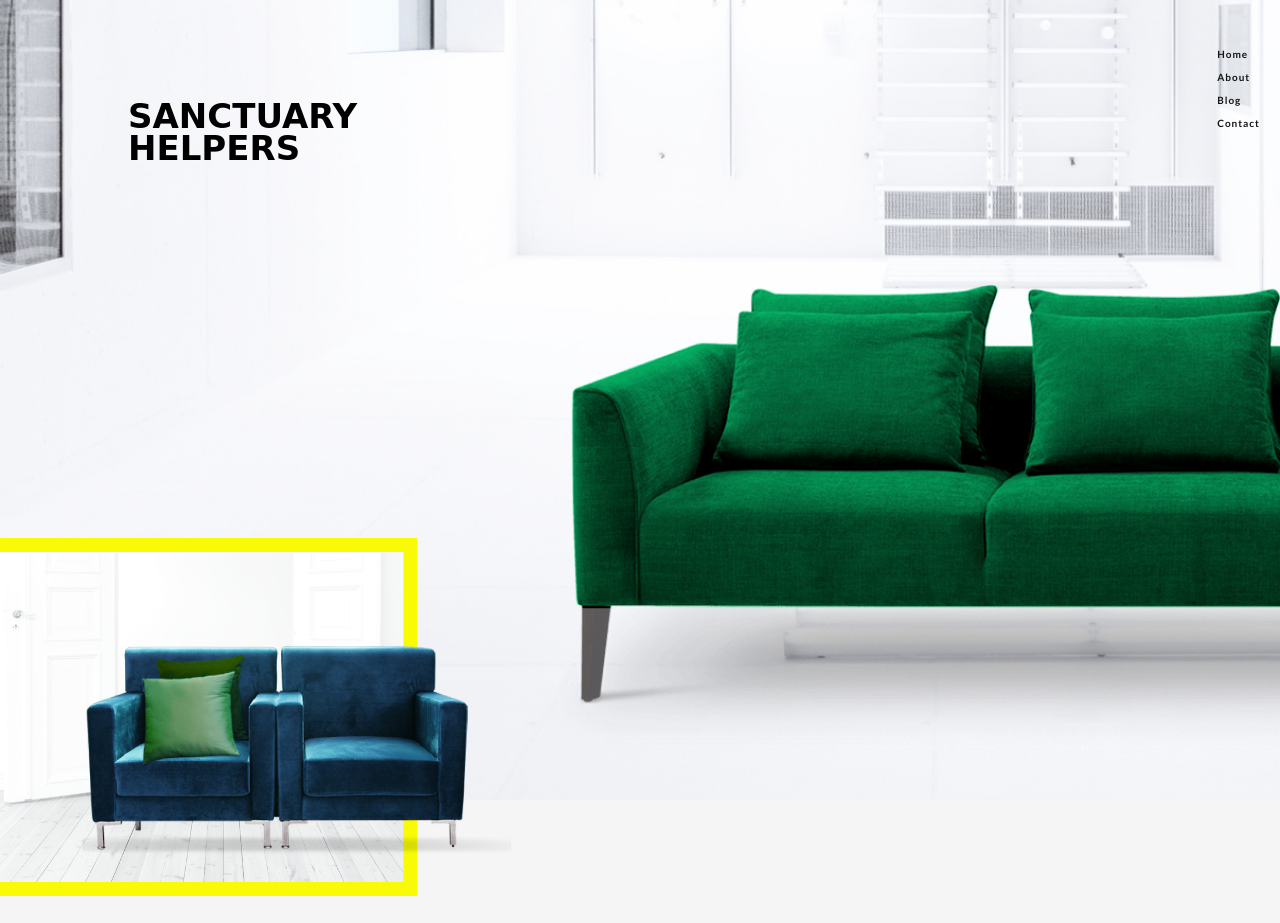
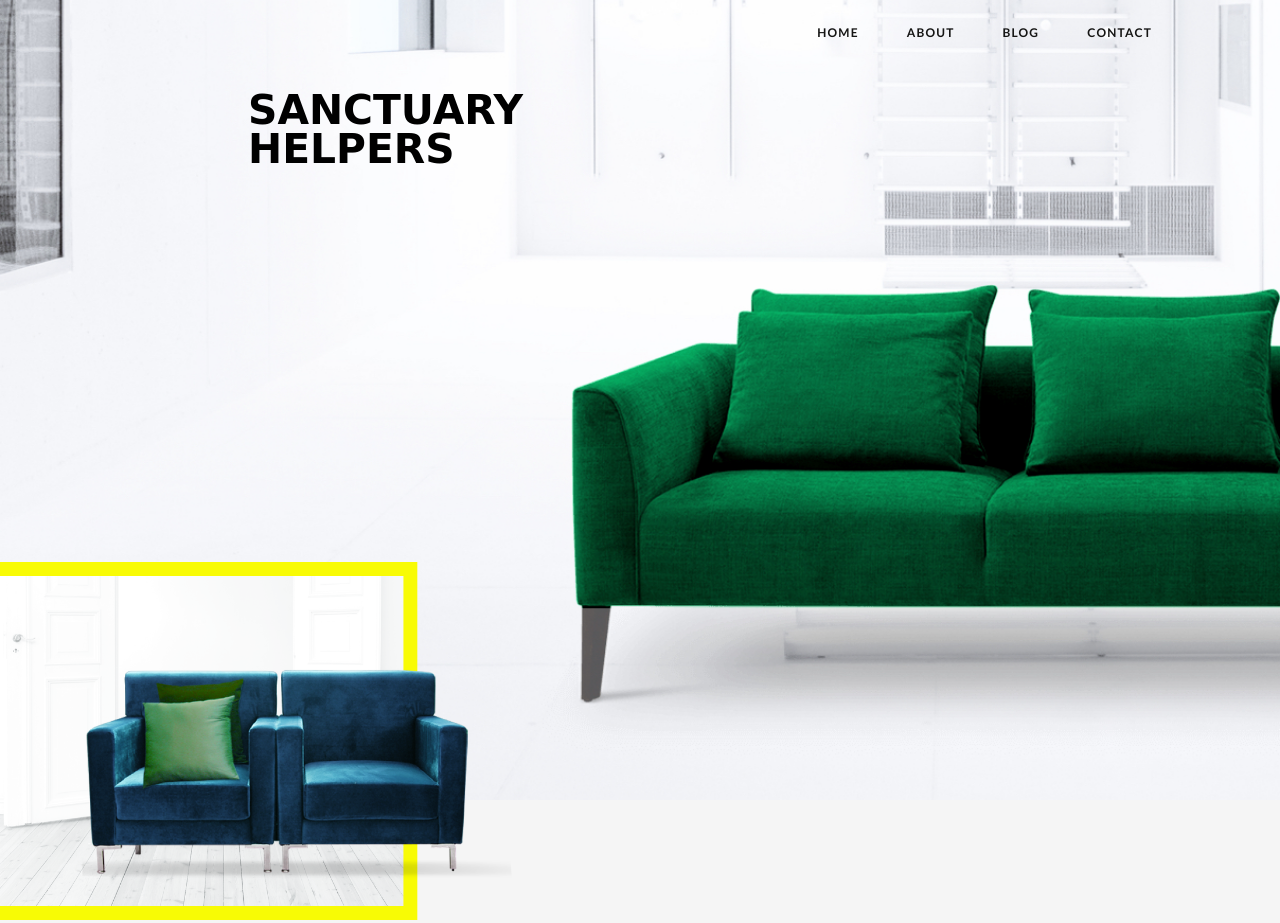
Before and after one commit to danfitz/furniturePsd, a plain HTML site: page index.html in a window 1280 px wide. Shown: the top 923 px of the page. Drawn offline with Linux system fonts and the light colour scheme; a web font is replaced by a local one.

Commit message:
Made header responsive (for the most part)

```diff
--- a/index.html
+++ b/index.html
@@ -14,7 +14,9 @@
     <header>
         <div class="wrapper">
             <div class="mainNavContainer">
-                <h1>Sanctuary Helpers</h1>
+                <div class="logoContainer">
+                    <h1><a href="index.html">Sanctuary Helpers</a></h1>
+                </div>
                 <nav class="mainNav">
                     <input type="checkbox" class="visuallyHidden" id="menuButton" name="menuButton">
                     <label for="menuButton">
@@ -23,7 +25,7 @@
                     </label>
 
                     <ul>
-                        <li><a href="/">Home</a></li>
+                        <li><a href="index.html">Home</a></li>
                         <li><a href="#">About</a></li>
                         <li><a href="blog.html">Blog</a></li>
                         <li><a href="contact.html">Contact</a></li>
--- a/styles/sass/partials/_blog.scss
+++ b/styles/sass/partials/_blog.scss
@@ -0,0 +1,5 @@
+body.blog {
+    header {
+        @include addHeaderBg("../images/blog-image.jpg");
+    }
+}
--- a/styles/sass/partials/_contact.scss
+++ b/styles/sass/partials/_contact.scss
@@ -0,0 +1,5 @@
+body.contact {
+    header {
+        @include addHeaderBg("../images/contact-image.jpg");
+    }
+}
--- a/styles/sass/partials/_index.scss
+++ b/styles/sass/partials/_index.scss
@@ -1,15 +1,12 @@
 body.index {
 
     header {
-        @include addHeaderBg("header-home.jpg");
-        background: url("../images/header-home.jpg");
-        background-size: cover;
-        background-position: center bottom;
+        @include addHeaderBg("../images/header-home.jpg");
 
         h1 { display: none; }
         img {
             position: absolute;
-            bottom: -12%;
+            bottom: -15%;
             left: 0;
             max-width: 15rem;
         }
@@ -19,6 +16,13 @@ body.index {
     section.featuredPost { padding-top: 6rem; }
     section.heroPost { padding-top: 0; }
     section.gallery, section.secondaryPosts { background: $darkerBgColor; }
+
+    .featuredPostImage {
+        padding-top: 2rem;
+        position: relative;
+        right: -12.5%;
+        max-width: 20rem;
+    }
 }
 
 @media screen and (min-width: 768px) {
@@ -26,8 +30,13 @@ body.index {
         header {
             background-position: center center;
 
+            h2 {
+                padding-top: 50px;
+                margin-left: 5rem;
+            }
             img {
-                max-width: 40%;
+                width: 40%;
+                max-width: 30rem;
             }
         }
 
--- a/styles/sass/partials/_mixins.scss
+++ b/styles/sass/partials/_mixins.scss
@@ -1,3 +1,5 @@
 @mixin addHeaderBg($imageUrl) {
-    background: $lighterBgColor url("../images/#{$imageUrl}");
+    background: $lighterBgColor url($imageUrl);
+    background-size: cover;
+    background-position: center bottom;
 }
--- a/styles/sass/styles.scss
+++ b/styles/sass/styles.scss
@@ -6,9 +6,9 @@
 // ===== GENERAL STYLING =====
 
 // For testing purposes
-* {
-    // border: 1px solid red;
-}
+// * {
+//     // border: 1px solid red;
+// }
 
 // @@@@@ Site-wide styles
 html {
@@ -33,6 +33,7 @@ h1,h2,h3,h4,h5,h6 {
     text-transform: uppercase;
 }
 h1 {
+    margin: 0;
     font-size: 0.55rem;
     line-height: 0.6rem;
     letter-spacing: 0.05rem;
@@ -40,10 +41,9 @@ h1 {
     width: 4.5rem;
 }
 h2 {
-    padding-top: 5rem;
+    padding-top: 90px;
     margin-top: 0;
     font-family: $pageTitleFont;
-    // font-size: 68px;
     font-size: 1.7rem;
     line-height: 1.6rem;
     max-width: 15rem;
@@ -80,8 +80,10 @@ p {
 
 // @@@@@ ul, li styles
 ul {
+    margin: 0;
+    padding: 0;
     list-style-type: none;
-    padding: 0;
+    text-transform: uppercase;
 }
 
 // @@@@@ Header styles
@@ -89,19 +91,33 @@ header {
     min-height: 100vh;
     position: relative;
 }
+header a {
+    color: $fontColor;
+    text-decoration: none;
+}
+
+.mainNavContainer {
+    display: flex;
+    padding-top: 1rem;
+}
+.logoContainer { flex: 0 0 50%; }
+
 .mainNav {
     position: fixed;
-    top: 1rem;
-    right: 1rem;
+    top: 0.9rem;
+    right: 0.9rem;
+    flex: 1 1 50%;
 }
-.mainNav a {
-    color: $fontColor;
+.mainNav li {
     font-family: $contentFont;
     font-weight: 700;
     font-size: 0.5rem;
     line-height: 0.725rem;
     letter-spacing: 0.05rem;
-    text-decoration: none;
+}
+.mainNav li a:hover, .mainNav li a:focus {
+    color: $accentColor;
+    transition: color 0.2s ease;
 }
 
 // @@ Hamburger menu styles & animations
@@ -180,20 +196,22 @@ footer p {
 }
 
 @media (min-width: 768px) {
-    .mainNavContainer {
-        display: flex;
-    }
-    h1 {
-        flex-basis: 3 3 50%;
-    }
-    .mainNav {
-        flex-basis: 1 1 50%;
-    }
+    html { font-size: 140%; }
+
+    .mainNav { position: static; }
     .mainNav label, .mainNav input[type="checkbox"] { display: none; }
     .mainNav ul {
         visibility: visible;
         opacity: 1;
+        display: flex;
+        flex-direction: row;
+        justify-content: flex-end;
     }
+    .mainNav li { margin-left: 2rem; }
+}
+
+@media (min-width: 1280px) {
+    html { font-size: 150%; }
 }
 
 // Import page partials
```
Also changed, not shown: blog.html (+4 -2 lines), contact.html (+4 -2 lines), styles/styles.css, 1 other file.
